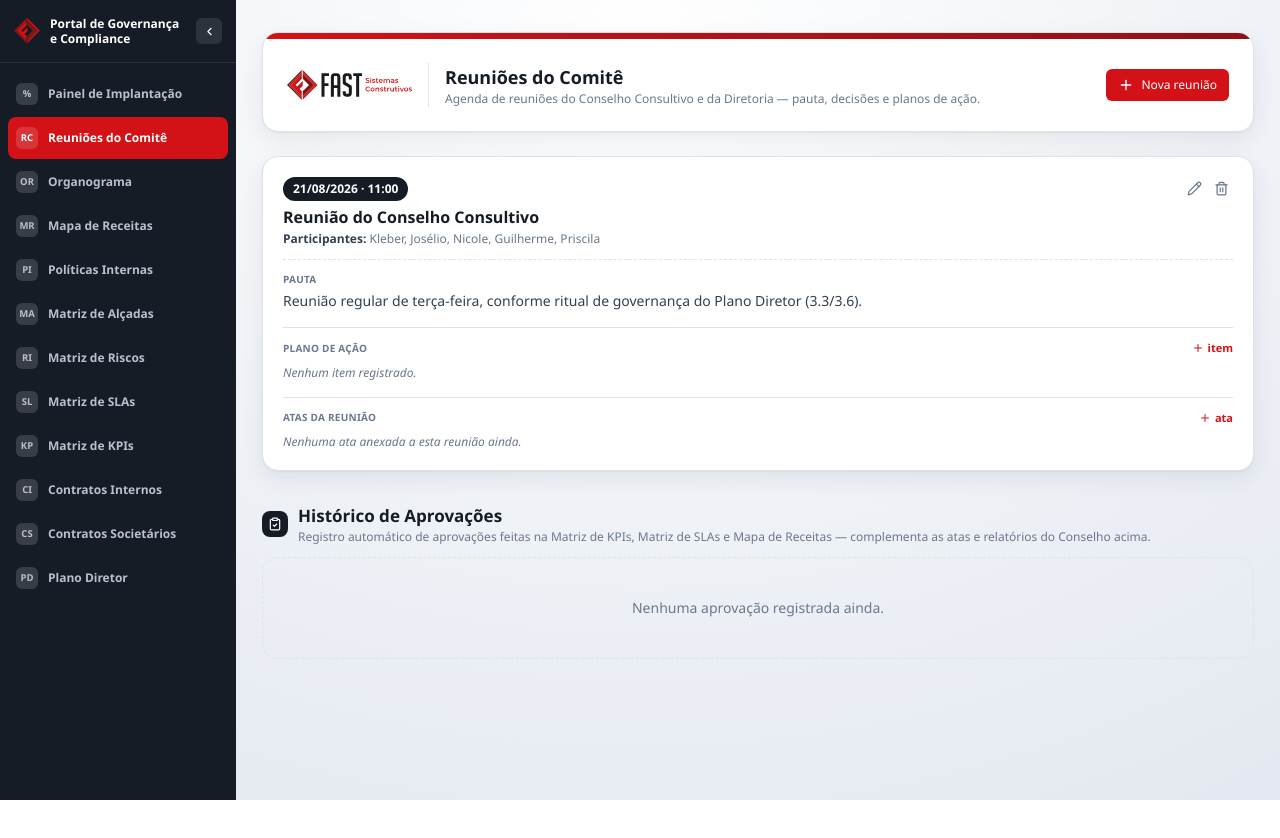
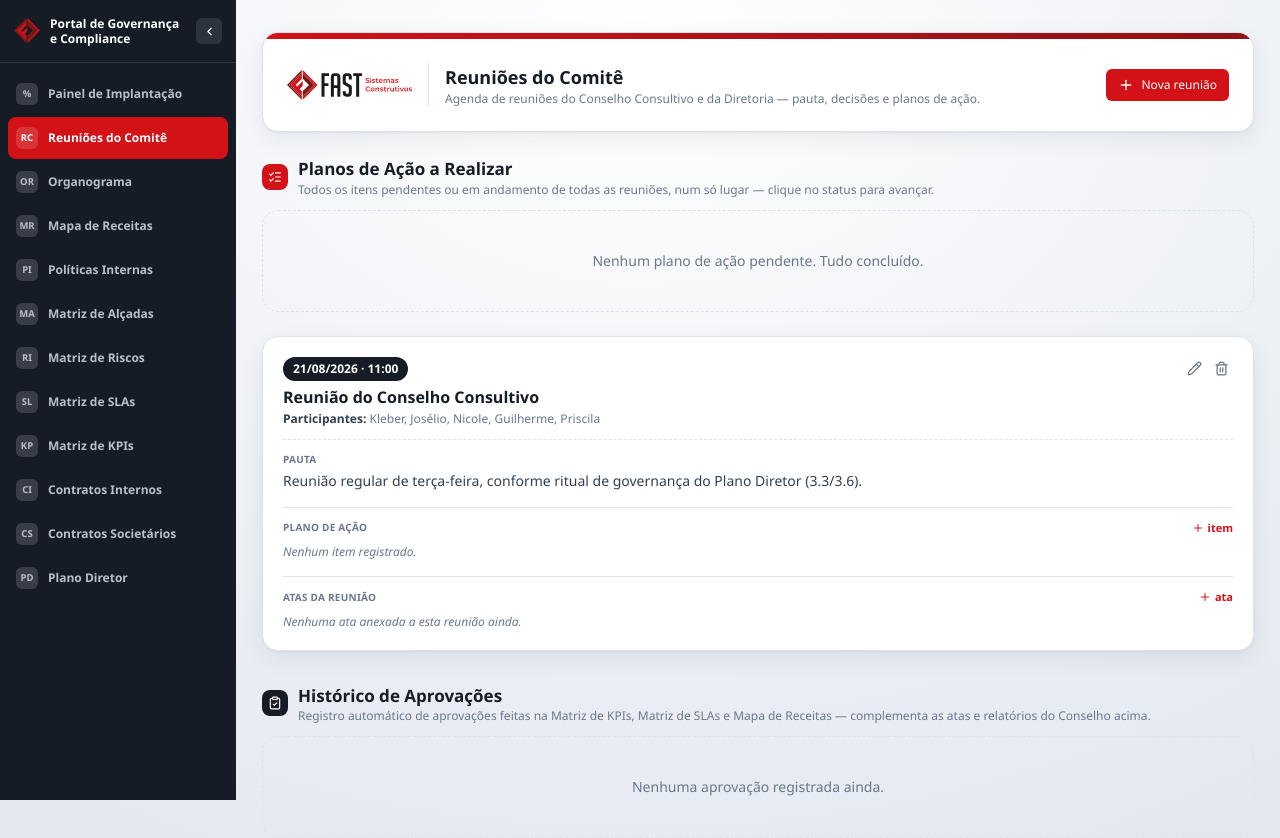
Before and after one commit to ProcessosFast/plano-diretor, a React (Vite) app: page /reunioes in a window 1280 px wide. Shown: the top 838 px of the page. Before the commit the page ends 800 px from the top, so only its background shows below. Built offline with nearby package versions, Linux system fonts and the light colour scheme.

Commit message:
Adicionar lista consolidada de Planos de Acao a Realizar em Reunioes do Comite

```diff
--- a/src/pages/ReunioesComite.tsx
+++ b/src/pages/ReunioesComite.tsx
@@ -14,7 +14,7 @@ import { useMeetingsStore } from "@/store/useMeetingsStore"
 import { useApprovalHistoryStore } from "@/store/useApprovalHistoryStore"
 import { ACTION_STATUS_LABEL, type ActionStatus, type Meeting } from "@/data/meetingsTypes"
 import { cn } from "@/lib/utils"
-import { Plus, Trash2, X, Pencil, FileText, Link as LinkIcon, Check, RotateCcw, ClipboardCheck } from "lucide-react"
+import { Plus, Trash2, X, Pencil, FileText, Link as LinkIcon, Check, RotateCcw, ClipboardCheck, ListChecks } from "lucide-react"
 
 const statusBadgeClass: Record<ActionStatus, string> = {
   pendente: "bg-[#FFF8E8] text-warn border-[#EFD9A6]",
@@ -53,6 +53,8 @@ export function ReunioesComite() {
           </Button>
         </div>
       </div>
+
+      <PendingActionsSection meetings={sorted} />
 
       <div className="space-y-4">
         {sorted.length === 0 && (
@@ -115,6 +117,74 @@ function ApprovalHistorySection() {
                   <div className="text-xs font-bold text-ink truncate">{e.item}</div>
                   <div className="text-[10.5px] text-muted">
                     {e.area} · {e.action === "aprovado" ? "aprovado" : "reaberto"} em {formatDateTime(e.timestamp)}
+                  </div>
+                </div>
+              </div>
+            ))}
+          </div>
+        </div>
+      )}
+    </div>
+  )
+}
+
+function PendingActionsSection({ meetings }: { meetings: Meeting[] }) {
+  const setActionStatus = useMeetingsStore((s) => s.setActionStatus)
+
+  const pending = meetings
+    .flatMap((m) => m.actionItems.map((item) => ({ item, meeting: m })))
+    .filter(({ item }) => item.status !== "concluido")
+    .sort((a, b) => {
+      if (!a.item.deadline) return 1
+      if (!b.item.deadline) return -1
+      return a.item.deadline < b.item.deadline ? -1 : 1
+    })
+
+  function cycleStatus(meetingId: string, itemId: string, current: ActionStatus) {
+    const order: ActionStatus[] = ["pendente", "andamento", "concluido"]
+    const next = order[(order.indexOf(current) + 1) % order.length]
+    setActionStatus(meetingId, itemId, next)
+  }
+
+  return (
+    <div className="mb-6">
+      <div className="flex items-center gap-2.5 mb-1">
+        <div className="w-6.5 h-6.5 shrink-0 rounded-lg bg-brand-red text-white flex items-center justify-center">
+          <ListChecks size={14} />
+        </div>
+        <div>
+          <h2 className="text-[17px] font-extrabold text-ink">Planos de Ação a Realizar</h2>
+          <p className="text-xs text-muted">
+            Todos os itens pendentes ou em andamento de todas as reuniões, num só lugar — clique no status para avançar.
+          </p>
+        </div>
+      </div>
+
+      {pending.length === 0 ? (
+        <div className="text-center text-sm text-muted py-10 border border-dashed border-line rounded-2xl mt-3">
+          Nenhum plano de ação pendente. Tudo concluído.
+        </div>
+      ) : (
+        <div className="rounded-2xl border border-line bg-white shadow-card overflow-hidden mt-3">
+          <div className="divide-y divide-line">
+            {pending.map(({ item, meeting }) => (
+              <div key={item.id} className="flex items-center gap-2.5 px-4 py-2.5">
+                <button
+                  onClick={() => cycleStatus(meeting.id, item.id, item.status)}
+                  className={cn(
+                    "shrink-0 text-[9px] font-extrabold uppercase tracking-wide rounded-full px-2 py-0.5 border",
+                    statusBadgeClass[item.status]
+                  )}
+                  title="Clique para avançar o status"
+                >
+                  {ACTION_STATUS_LABEL[item.status]}
+                </button>
+                <div className="flex-1 min-w-0">
+                  <div className="text-xs font-bold text-ink truncate">{item.description}</div>
+                  <div className="text-[10.5px] text-muted mt-0.5">
+                    <span>{meeting.title}</span>
+                    {item.responsible && <span> · Responsável: {item.responsible}</span>}
+                    {item.deadline && <span> · Prazo: {formatDate(item.deadline)}</span>}
                   </div>
                 </div>
               </div>
```
